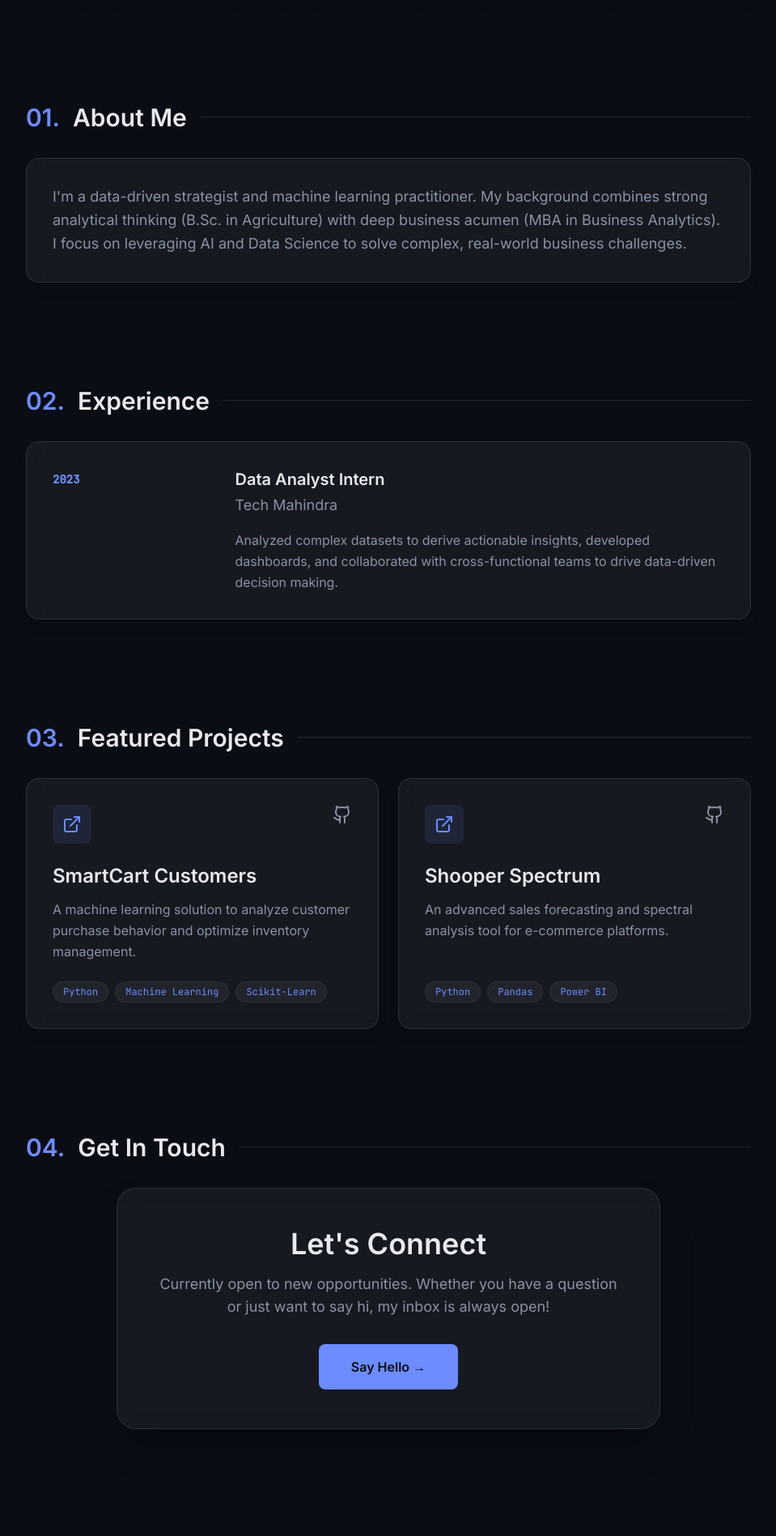
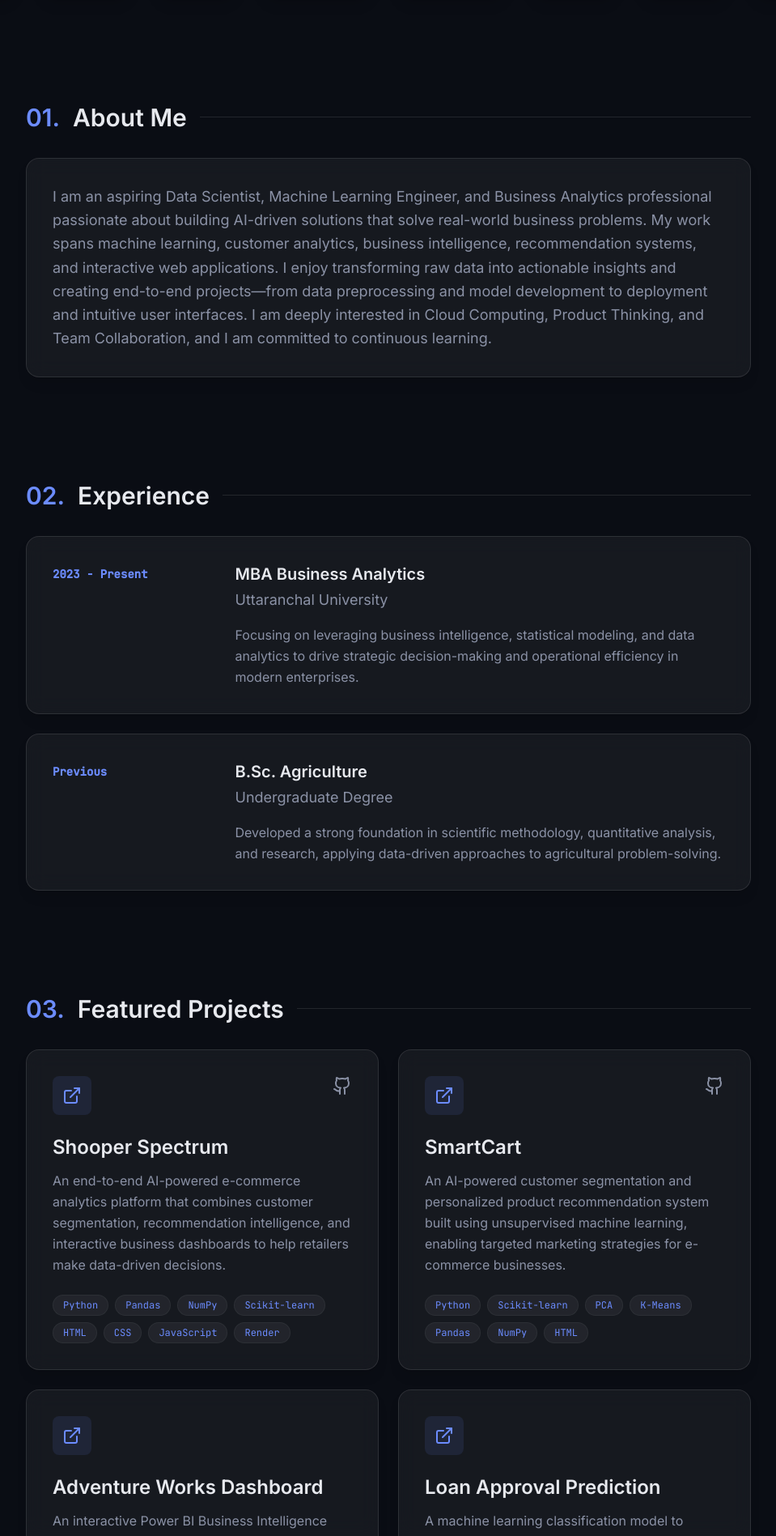
Before and after one commit to rahultwoapl8130/Portfoilo---Rahul-Kumar, a Next.js app: page / in a window 1280 px wide. Shown: the part 903-2800 px from the top of the page at 81% size, without its empty margins (160-1119 px from the left). Built offline with nearby package versions, Linux system fonts and the light colour scheme.

Commit message:
feat: Update content with Shooper Spectrum, SmartCart, and ATS About Me

```diff
--- a/app/data.ts
+++ b/app/data.ts
@@ -1,51 +1,67 @@
 export const portfolioData = {
   hero: {
     name: "Rahul Kumar",
-    headline: "MBA Graduate & AI Solutions Builder",
-    description: "Building AI solutions that drive measurable business impact. Specializing in predictive modeling, data analytics, and intelligent applications.",
+    headline: "Data Scientist | Machine Learning Engineer | AI Engineer",
+    description: "I specialize in harnessing the power of Artificial Intelligence and Data Science to solve complex, real-world business challenges. Passionate about transforming raw data into actionable insights.",
     socials: {
       github: "https://github.com/rahultwoapl8130",
-      linkedin: "https://www.linkedin.com/in/rahul-kumar-54258a344/",
-    }
+      linkedin: "https://linkedin.com/",
+    },
   },
-  about: `I'm a data-driven strategist and machine learning practitioner. My background combines strong analytical thinking (B.Sc. in Agriculture) with deep business acumen (MBA in Business Analytics). I focus on leveraging AI and Data Science to solve complex, real-world business challenges.`,
+
+  about: "I am an aspiring Data Scientist, Machine Learning Engineer, and Business Analytics professional passionate about building AI-driven solutions that solve real-world business problems. My work spans machine learning, customer analytics, business intelligence, recommendation systems, and interactive web applications. I enjoy transforming raw data into actionable insights and creating end-to-end projects—from data preprocessing and model development to deployment and intuitive user interfaces. I am deeply interested in Cloud Computing, Product Thinking, and Team Collaboration, and I am committed to continuous learning.",
+
+  skills: [
+    "Python", "SQL", "JavaScript", "C++",
+    "Machine Learning", "Scikit-learn", "TensorFlow", "PyTorch", "Pandas", "NumPy",
+    "Power BI", "Excel", "Data Visualization", "Matplotlib", "Seaborn", "Looker Studio",
+    "Google Cloud", "Vertex AI", "BigQuery", "Snowflake", "Databricks",
+    "Git", "GitHub", "Docker", "HTML", "CSS"
+  ],
+
   experience: [
     {
-      role: "Data Analyst Intern",
-      company: "Tech Mahindra",
-      date: "2023",
-      description: "Analyzed complex datasets to derive actionable insights, developed dashboards, and collaborated with cross-functional teams to drive data-driven decision making."
+      date: "2023 - Present",
+      role: "MBA Business Analytics",
+      company: "Uttaranchal University",
+      description: "Focusing on leveraging business intelligence, statistical modeling, and data analytics to drive strategic decision-making and operational efficiency in modern enterprises."
+    },
+    {
+      date: "Previous",
+      role: "B.Sc. Agriculture",
+      company: "Undergraduate Degree",
+      description: "Developed a strong foundation in scientific methodology, quantitative analysis, and research, applying data-driven approaches to agricultural problem-solving."
     }
   ],
-  education: [
+
+  projects: [
     {
-      degree: "MBA in Business Analytics",
-      school: "Uttaranchal University",
-      date: "2024 - 2026",
-      description: "Focusing on data-driven strategy, advanced analytics, and machine learning applications in business."
+      title: "Shooper Spectrum",
+      description: "An end-to-end AI-powered e-commerce analytics platform that combines customer segmentation, recommendation intelligence, and interactive business dashboards to help retailers make data-driven decisions.",
+      link: "https://shooper-spectrum.onrender.com/",
+      github: "https://github.com/rahultwoapl8130/Shooper_Spectrum",
+      tags: ["Python", "Pandas", "NumPy", "Scikit-learn", "HTML", "CSS", "JavaScript", "Render"]
     },
     {
-      degree: "B.Sc. in Agriculture",
-      school: "University",
-      date: "2019 - 2023",
-      description: "Developed strong research methodology and analytical thinking skills."
-    }
-  ],
-  skills: [
-    "Python", "Machine Learning", "Power BI", "Data Analytics", "Google Cloud", "Microsoft Azure", "Snowflake", "SQL", "Tableau", "Pandas", "Scikit-Learn"
-  ],
-  projects: [
-    {
-      title: "SmartCart Customers",
-      description: "A machine learning solution to analyze customer purchase behavior and optimize inventory management.",
-      tags: ["Python", "Machine Learning", "Scikit-Learn"],
-      link: "https://github.com/rahultwoapl8130"
+      title: "SmartCart",
+      description: "An AI-powered customer segmentation and personalized product recommendation system built using unsupervised machine learning, enabling targeted marketing strategies for e-commerce businesses.",
+      link: "https://rahultwoapl8130.github.io/Smartcart_Customers/",
+      github: "https://github.com/rahultwoapl8130/Smartcart_Customers",
+      tags: ["Python", "Scikit-learn", "PCA", "K-Means", "Pandas", "NumPy", "HTML"]
     },
     {
-      title: "Shooper Spectrum",
-      description: "An advanced sales forecasting and spectral analysis tool for e-commerce platforms.",
-      tags: ["Python", "Pandas", "Power BI"],
-      link: "https://github.com/rahultwoapl8130"
+      title: "Adventure Works Dashboard",
+      description: "An interactive Power BI Business Intelligence dashboard for analyzing sales, customer trends, and regional performance using advanced DAX and Power Query.",
+      link: "#",
+      github: "#",
+      tags: ["Power BI", "Power Query", "DAX", "Business KPIs", "Data Visualization"]
+    },
+    {
+      title: "Loan Approval Prediction",
+      description: "A machine learning classification model to automate and predict loan approval decisions based on applicant feature engineering and exploratory data analysis.",
+      link: "#",
+      github: "#",
+      tags: ["Machine Learning", "Python", "EDA", "Classification"]
     }
   ]
 };
--- a/app/page.tsx
+++ b/app/page.tsx
@@ -242,12 +242,14 @@ export default function Home() {
                   className="backdrop-blur-md bg-white/5 border border-white/10 rounded-2xl p-8 shadow-lg hover:border-accent2/30 hover:-translate-y-2 transition-all duration-300 flex flex-col h-full group"
                 >
                   <div className="flex justify-between items-start mb-6">
-                    <div className="p-3 bg-accent2/10 text-accent2 rounded-lg">
+                    <a href={project.link} target="_blank" rel="noreferrer" className="p-3 bg-accent2/10 text-accent2 rounded-lg hover:bg-accent2/20 transition-colors">
                       <ExternalLink size={24} />
-                    </div>
-                    <a href={project.link} target="_blank" rel="noreferrer" className="text-muted hover:text-accent2 transition-colors">
-                      <Github size={24} />
                     </a>
+                    {project.github && project.github !== "#" && (
+                      <a href={project.github} target="_blank" rel="noreferrer" className="text-muted hover:text-accent2 transition-colors">
+                        <Github size={24} />
+                      </a>
+                    )}
                   </div>
                   <h3 className="text-2xl font-bold text-ink mb-3 group-hover:text-accent2 transition-colors">
                     {project.title}
```
